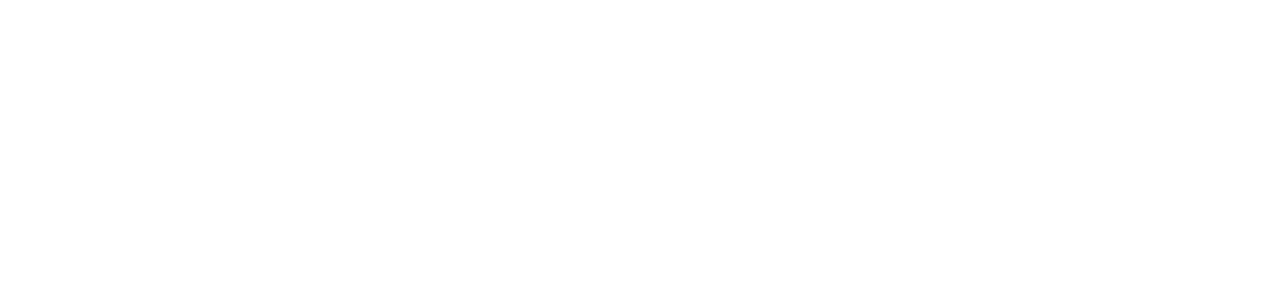
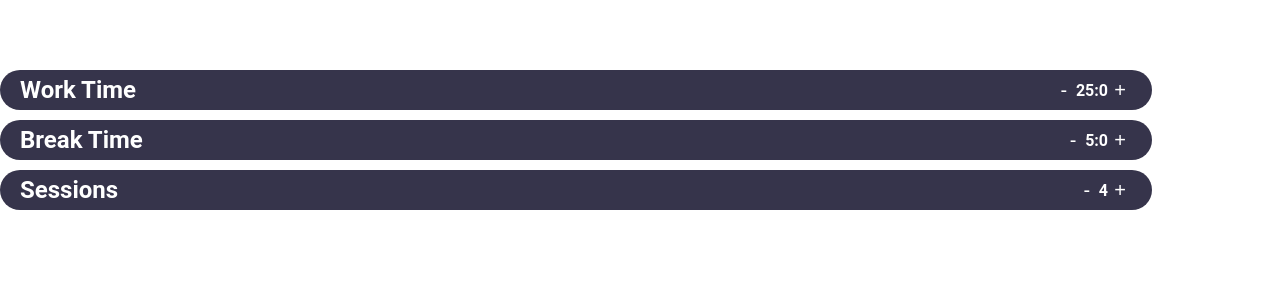
Before and after one commit to Wesley-Nunes/pomodoro, a React (Create React App) app: page / in a window 1280 px wide. Shown: the top 300 px of the page. Built offline with nearby package versions, Linux system fonts and the light colour scheme.

Commit message:
feat: Create the Settings component
The component renders with a subtitle and value received by props.
Two buttons will increase or decrease the value.
The style creates a section(card) effect.
The tests certify that the content will be present in the document.

```diff
--- a/src/App.jsx
+++ b/src/App.jsx
@@ -1,14 +1,29 @@
 import React from 'react';
 
-import Title from './components';
+import { Title, Settings } from './components';
 
 import CssReset from './CssReset';
+
+const workTime = {
+  minute: 25,
+  second: 0,
+};
+
+const breakTime = {
+  minute: 5,
+  second: 0,
+};
+
+const sessions = 4;
 
 function App() {
   return (
     <>
       <CssReset />
       <Title />
+      <Settings name="Work Time" value={`${workTime.minute}:${workTime.second}`} />
+      <Settings name="Break Time" value={`${breakTime.minute}:${breakTime.second}`} />
+      <Settings name="Sessions" value={`${sessions}`} />
     </>
   );
 }
--- /dev/null
+++ b/src/components/Settings/Settings.jsx
@@ -0,0 +1,25 @@
+import React from 'react';
+
+import PropTypes from 'prop-types';
+
+import { SettingsWrapper, ActionWrapper } from './SettingsStyle';
+
+function Settings({ name, value }) {
+  return (
+    <SettingsWrapper aria-label="Settings">
+      <h2>{name}</h2>
+      <ActionWrapper>
+        <button type="button" aria-label="decrease value">-</button>
+        <span aria-label="value">{value}</span>
+        <button type="button" aria-label="increase value">+</button>
+      </ActionWrapper>
+    </SettingsWrapper>
+  );
+}
+
+Settings.propTypes = {
+  name: PropTypes.string.isRequired,
+  value: PropTypes.string.isRequired,
+};
+
+export default Settings;
--- /dev/null
+++ b/src/components/Settings/SettingsStyle.jsx
@@ -0,0 +1,45 @@
+import styled from 'styled-components';
+
+const FlexWrapper = styled.section`
+  display: flex;
+  flex-direction: row;
+  align-items: center;
+  justify-content: space-between;
+`;
+
+const SettingsWrapper = styled(FlexWrapper)`
+  font: 1.6rem 'Roboto', sans-serif;
+  color: #fff;
+
+  background-color: #36344b;
+
+  height: 4rem;
+  width: 90vw;
+
+  padding: 0 2rem;
+  margin: 1rem 0;
+
+  border-radius: 25px;
+`;
+
+const ActionWrapper = styled(FlexWrapper)`
+  & > :nth-child(odd) {
+    font-size: 2rem;
+    color: #fff;
+
+    background-color: #36344b;
+
+    height: 2.4rem;
+    width: 2.4rem;
+
+    border: none;
+
+    cursor: pointer;
+  }
+
+  & > :nth-child(2) {
+    font-weight: bold;
+  }
+`;
+
+export { SettingsWrapper, ActionWrapper };
--- a/src/components/index.jsx
+++ b/src/components/index.jsx
@@ -1 +1,2 @@
-export { default } from './Title/Title';
+export { default as Title } from './Title/Title';
+export { default as Settings } from './Settings/Settings';
```
Also changed, not shown: 1 other file (tests, documents, lock files or other folders).
